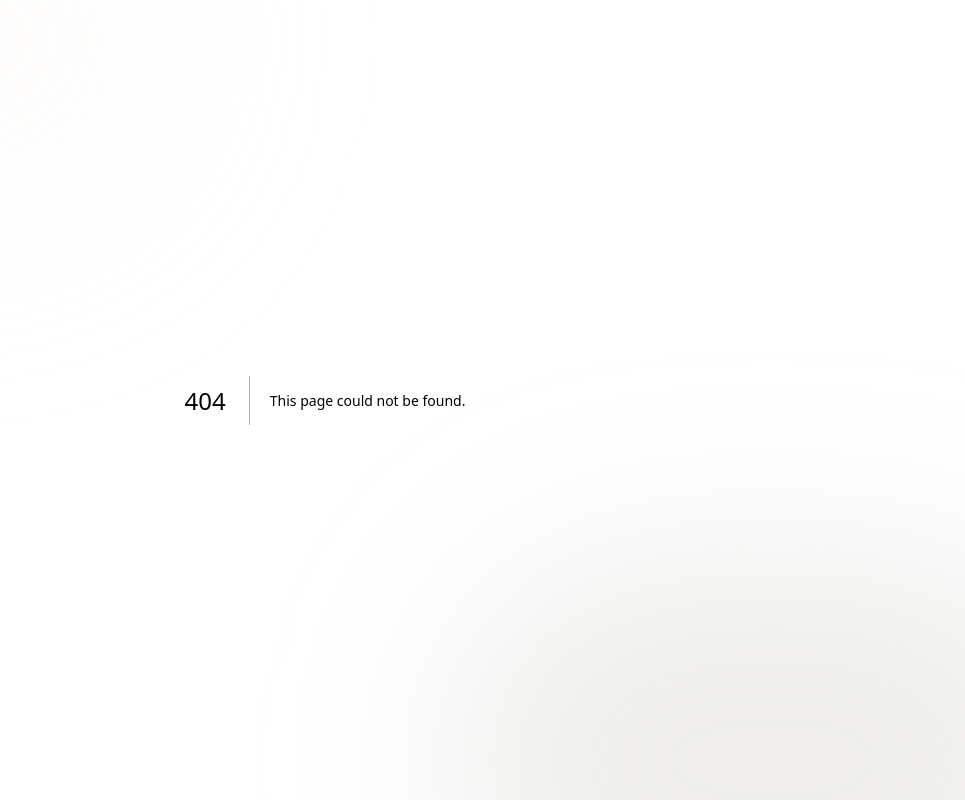
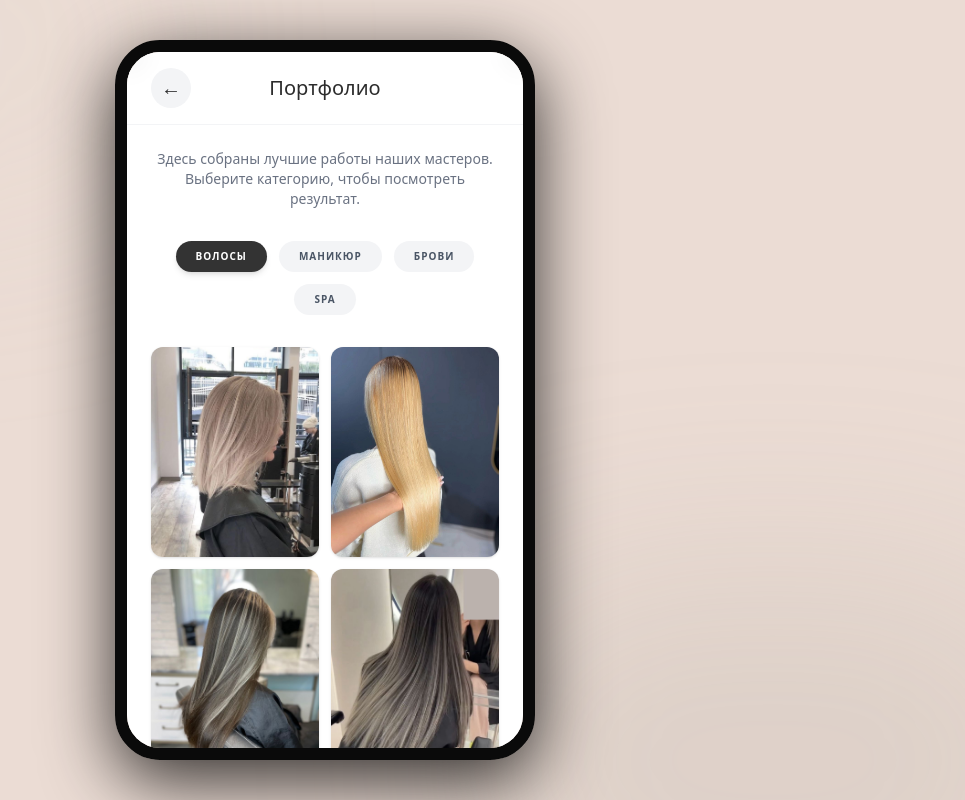
Before and after one commit to Vadimktv/svetlanasalon, a Next.js app: page /portfolio in a window 1280 px wide. Before the commit this address had no page. Shown: the top 800 px of the page, without its empty margins (315-1280 px from the left). Built offline with nearby package versions, Linux system fonts and the light colour scheme; a web font is replaced by a local one.

Commit message:
Add dedicated portfolio page

```diff
--- a/src/app/page.tsx
+++ b/src/app/page.tsx
@@ -1,6 +1,7 @@
 'use client';
 
 import { useState } from 'react';
+import Link from 'next/link';
 
 const SERVICES = {
   HAIR: [
@@ -130,7 +131,7 @@ export default function Home() {
         <div className="w-full flex flex-col gap-4 mb-4">
           <button onClick={() => setModalOpen(true)} className="pill-btn hover:bg-white transition-colors">ОНЛАЙН ЗАПИСЬ</button>
           <a href="#services" className="pill-btn hover:bg-white transition-colors">УСЛУГИ</a>
-          <a href="#gallery" className="pill-btn hover:bg-white transition-colors">ФОТО РАБОТ</a>
+          <Link href="/portfolio" className="pill-btn hover:bg-white transition-colors">ФОТО РАБОТ</Link>
           <a href="#contacts" className="pill-btn hover:bg-white transition-colors">АДРЕС</a>
         </div>
       </section>
@@ -223,24 +224,23 @@ export default function Home() {
       </section>
 
       {/* Photo Gallery & Reviews */}
-      <section id="gallery" className="bg-white py-12 px-6 rounded-t-3xl">
-        <h2 className="font-serif text-3xl mb-6 text-center">Фотогалерея</h2>
+      <section id="gallery" className="bg-white py-12 px-6 rounded-t-3xl text-center">
+        <h2 className="font-serif text-3xl mb-6">Портфолио</h2>
 
-        <div className="flex gap-4 overflow-x-auto pb-4 snap-x snap-mandatory hide-scrollbar">
-          {[
-            '/portfolio/hair/Женская стрижка.JPG',
-            '/portfolio/hair/Колористика волос.JPG',
-            '/portfolio/hair/Окрашивание волос.JPG',
-            '/portfolio/manicure/classic-manicure.png',
-            '/portfolio/manicure/Комбинированный маникюр.jpg',
-          ].map((src, i) => (
-            <div key={i} className="min-w-[280px] h-[350px] bg-gray-100 rounded-xl overflow-hidden shrink-0 snap-center relative shadow-sm border border-black/5">
-              <img src={src} alt="Работы Светланы" className="w-full h-full object-cover" loading="lazy" />
-            </div>
-          ))}
+        <div className="grid grid-cols-2 gap-3 mb-6">
+          <div className="bg-gray-100 rounded-xl overflow-hidden aspect-[4/5] shadow-sm relative">
+            <img src="/portfolio/hair/Окрашивание волос.JPG" alt="Волосы" className="w-full h-full object-cover" loading="lazy" />
+          </div>
+          <div className="bg-gray-100 rounded-xl overflow-hidden aspect-[4/5] shadow-sm relative">
+            <img src="/portfolio/manicure/classic-manicure.png" alt="Маникюр" className="w-full h-full object-cover" loading="lazy" />
+          </div>
         </div>
 
-        <h2 className="font-serif text-3xl mt-12 mb-6 text-center">Отзывы</h2>
+        <Link href="/portfolio" className="inline-block border border-[#2c2c2c] text-[#2c2c2c] rounded-full py-3 px-8 text-sm font-bold uppercase tracking-wider hover:bg-[#2c2c2c] hover:text-white transition-colors">
+          Смотреть всё
+        </Link>
+
+        <h2 className="font-serif text-3xl mt-16 mb-6">Отзывы</h2>
         <div className="bg-white border border-gray-200 rounded-xl p-4 shadow-sm mb-4">
           <div className="flex items-center gap-3 mb-2">
             <div className="w-8 h-8 bg-gray-300 rounded-full flex items-center justify-center font-bold text-xs">Е</div>
--- /dev/null
+++ b/src/app/portfolio/page.tsx
@@ -0,0 +1,81 @@
+'use client';
+
+import { useState } from 'react';
+import Link from 'next/link';
+
+const PORTFOLIO_DATA = {
+  HAIR: [
+    '/portfolio/hair/Женская стрижка.JPG',
+    '/portfolio/hair/Колористика волос.JPG',
+    '/portfolio/hair/Ламинирования волос.JPG',
+    '/portfolio/hair/Мелирование волос.JPG',
+    '/portfolio/hair/Мужская стрижка.JPG',
+    '/portfolio/hair/Окрашивание волос.JPG',
+  ],
+  NAILS: [
+    '/portfolio/manicure/classic-manicure.png',
+    '/portfolio/manicure/nail_strengthening.png',
+    '/portfolio/manicure/Комбинированный маникюр.jpg',
+    '/portfolio/manicure/Ремонт одного ногтя.jpg',
+    '/portfolio/manicure/Укрепление гелем 00.37.43.JPG',
+    '/portfolio/manicure/Укрепление ногтей базой .jpg',
+  ],
+  BROWS: [
+    '/portfolio/Brovi/violetta-work-1.jpeg',
+    '/portfolio/Brovi/Комплекс бровей.JPG',
+    '/portfolio/Brovi/Коррекция бровей.JPG',
+    '/portfolio/Brovi/Ламинирование бровей.JPG',
+    '/portfolio/Brovi/Окрашивание бровей.JPG',
+  ],
+  SPA: [
+    '/portfolio/spa/SPA процедуры.JPG'
+  ]
+};
+
+export default function PortfolioPage() {
+  const [activeCategory, setActiveCategory] = useState<'HAIR' | 'NAILS' | 'BROWS' | 'SPA'>('HAIR');
+
+  return (
+    <main className="w-full max-w-[420px] mx-auto bg-white min-h-screen md:min-h-[90vh] md:h-[90vh] md:rounded-[45px] relative shadow-[0_20px_70px_rgba(0,0,0,0.8)] overflow-y-auto overflow-x-hidden md:border-[12px] md:border-[#0a0a0a] hide-scrollbar pb-12 z-10">
+
+      {/* Header */}
+      <div className="sticky top-0 bg-white/90 backdrop-blur-md z-20 px-6 py-4 flex items-center justify-between border-b border-gray-100">
+        <Link href="/" className="w-10 h-10 flex items-center justify-center bg-gray-100 rounded-full hover:bg-gray-200 transition-colors">
+          <span className="text-xl">←</span>
+        </Link>
+        <h1 className="font-serif text-xl">Портфолио</h1>
+        <div className="w-10 h-10"></div> {/* Spacer for centering */}
+      </div>
+
+      <div className="px-6 py-6">
+        <p className="text-center text-sm text-gray-500 mb-8">
+          Здесь собраны лучшие работы наших мастеров. Выберите категорию, чтобы посмотреть результат.
+        </p>
+
+        {/* Tabs */}
+        <div className="flex flex-wrap justify-center gap-3 mb-8">
+          <button onClick={() => setActiveCategory('HAIR')} className={`py-2 px-5 rounded-full text-[10px] font-bold tracking-widest transition-colors ${activeCategory === 'HAIR' ? 'bg-[#333333] text-white shadow-md' : 'bg-gray-100 text-gray-600'}`}>ВОЛОСЫ</button>
+          <button onClick={() => setActiveCategory('NAILS')} className={`py-2 px-5 rounded-full text-[10px] font-bold tracking-widest transition-colors ${activeCategory === 'NAILS' ? 'bg-[#333333] text-white shadow-md' : 'bg-gray-100 text-gray-600'}`}>МАНИКЮР</button>
+          <button onClick={() => setActiveCategory('BROWS')} className={`py-2 px-5 rounded-full text-[10px] font-bold tracking-widest transition-colors ${activeCategory === 'BROWS' ? 'bg-[#333333] text-white shadow-md' : 'bg-gray-100 text-gray-600'}`}>БРОВИ</button>
+          <button onClick={() => setActiveCategory('SPA')} className={`py-2 px-5 rounded-full text-[10px] font-bold tracking-widest transition-colors ${activeCategory === 'SPA' ? 'bg-[#333333] text-white shadow-md' : 'bg-gray-100 text-gray-600'}`}>SPA</button>
+        </div>
+
+        {/* Grid */}
+        <div className="grid grid-cols-2 gap-3">
+          {PORTFOLIO_DATA[activeCategory].map((src, i) => (
+            <div key={i} className="bg-gray-100 rounded-xl overflow-hidden aspect-[4/5] shadow-sm relative group cursor-pointer">
+              <img src={src} alt={`Работа мастера (${activeCategory})`} className="w-full h-full object-cover transition-transform duration-500 group-hover:scale-110" loading="lazy" />
+            </div>
+          ))}
+        </div>
+
+        {PORTFOLIO_DATA[activeCategory].length === 0 && (
+          <div className="text-center py-10 text-gray-400 text-sm">
+            Фотографии скоро появятся
+          </div>
+        )}
+
+      </div>
+    </main>
+  );
+}
```
